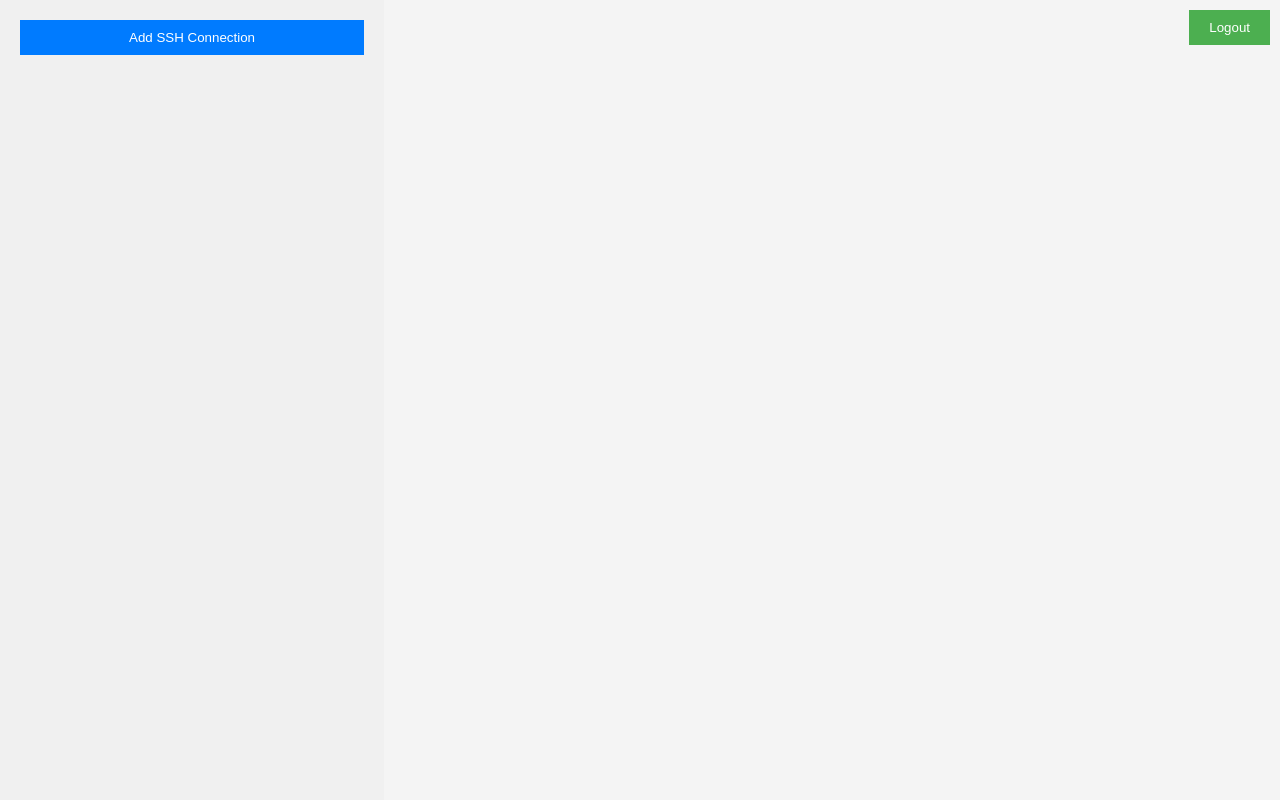
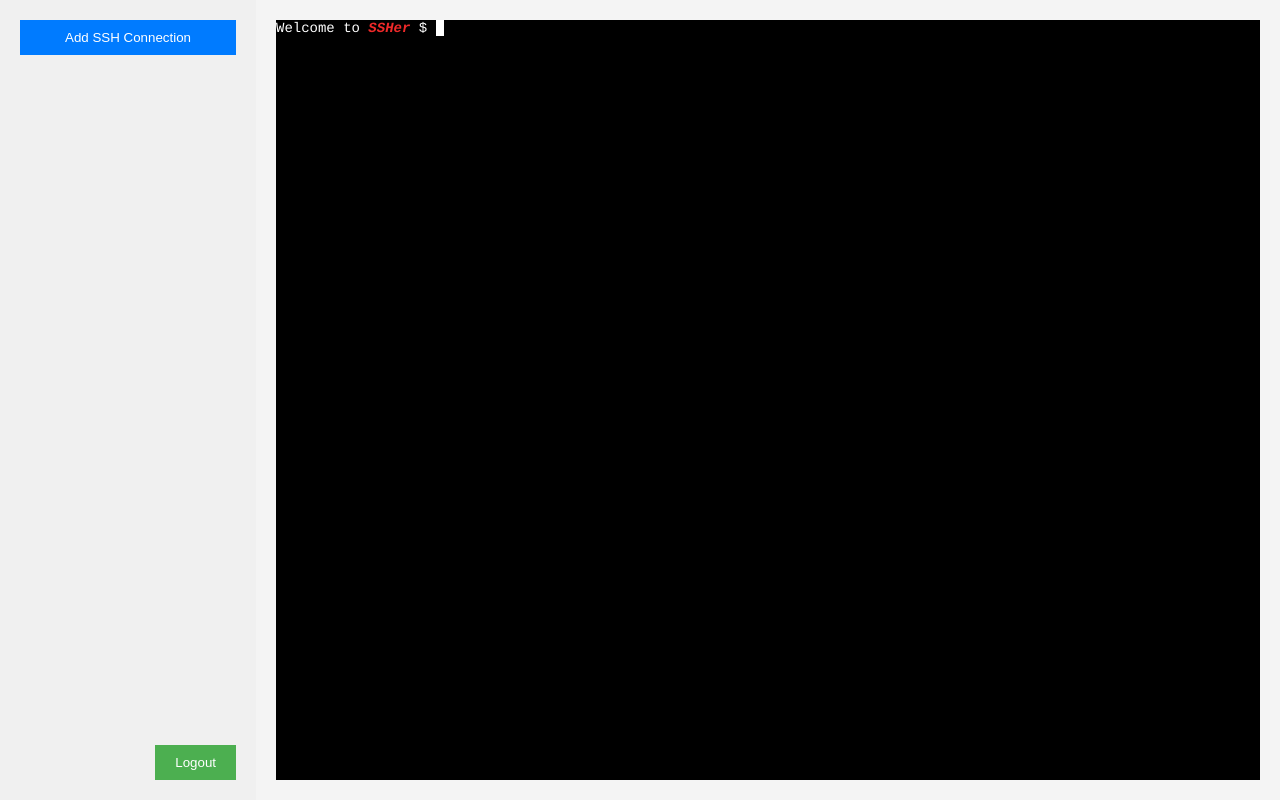
Before and after one commit to nirravv/SSHer, a website: page public/html/connections.html in a window 1280 px wide. Drawn offline with nearby package versions, Linux system fonts and the light colour scheme; no server answers; sample sign-in values are in the browser's storage.

Commit message:
implemented Xterm.js

```diff
--- a/package.json
+++ b/package.json
@@ -10,6 +10,8 @@
   "author": "",
   "license": "ISC",
   "dependencies": {
+    "@xterm/addon-fit": "^0.10.0",
+    "@xterm/xterm": "^5.5.0",
     "bcrypt": "^5.1.1",
     "cors": "^2.8.5",
     "dotenv": "^16.4.5",
--- a/public/css/connections.css
+++ b/public/css/connections.css
@@ -1,29 +1,25 @@
-/* connections.css */
-
 /* Base styles */
 body {
     font-family: Arial, sans-serif;
     background-color: #f4f4f4;
     color: #333;
     margin: 0;
-}
-
-/* Logout button styles */
-.logout-button {
-    position: fixed;
-    top: 10px;
-    right: 10px;
-    z-index: 1000; /* Ensures it's above other content */
+    display: flex;
+    height: 100vh;
+    overflow: hidden; /* Prevents body from having a scrollbar */
 }
 
 /* Sidebar styles */
 .left-panel {
-    width: 30%;
+    width: 20%;  /* Adjust width of left-panel */
     height: 100vh;
     background-color: #f0f0f0;
     padding: 20px;
     box-sizing: border-box;
-    float: left;
+    display: flex;
+    flex-direction: column;
+    justify-content: space-between;
+    overflow: auto; /* Allows scrolling if content overflows */
 }
 
 .add-ssh-connection-button {
@@ -45,6 +41,7 @@ body {
     list-style: none;
     padding: 0;
     margin: 0;
+    flex-grow: 1; /* Ensures the list takes available space */
 }
 
 .ssh-connection-item {
@@ -57,6 +54,54 @@ body {
 
 .ssh-connection-item:hover {
     background-color: #f0f0f0;
+}
+
+/* Right panel styles */
+.right-panel {
+    width: 80%;
+    height: 100vh;
+    padding: 20px;
+    box-sizing: border-box;
+    display: flex;
+    flex-direction: column;
+    overflow: hidden; /* Ensures the terminal does not overflow */
+}
+
+.terminal-container {
+    flex-grow: 1;
+    display: flex;
+    background-color: black;
+    overflow: hidden !important; /* Prevents scrollbars in the terminal container */
+}
+
+/* Terminal specific styles */
+#terminal {
+    width: 100%;
+    height: 100%;
+}
+
+/* Override xterm.js default styles */
+.xterm {
+    overflow: hidden !important; /* Prevent scrollbars */
+}
+
+.xterm-viewport {
+    overflow-y: hidden !important; /* Prevent vertical scrollbar */
+    overflow-x: hidden !important; /* Prevent horizontal scrollbar */
+}
+
+/* Logout button styles */
+.logout-button {
+    align-self: flex-end; /* Ensures the button is at the bottom */
+    padding: 10px 20px;
+    background-color: #4caf50;
+    color: white;
+    border: none;
+    cursor: pointer;
+}
+
+.logout-button:hover {
+    background-color: #45a049;
 }
 
 /* Modal styles */
@@ -118,15 +163,3 @@ button[type='submit'] {
 button[type='submit']:hover {
     background-color: #45a049;
 }
-
-button[id='logoutBtn'] {
-    padding: 10px 20px;
-    background-color: #4caf50;
-    color: white;
-    border: none;
-    cursor: pointer;
-}
-
-button[id='logoutBtn']:hover {
-    background-color: #45a049;
-}
--- a/public/html/connections.html
+++ b/public/html/connections.html
@@ -5,21 +5,20 @@
     <meta name="viewport" content="width=device-width, initial-scale=1.0">
     <title>SSH Client</title>
     <link rel="stylesheet" href="../css/connections.css">
+    <link rel="stylesheet" href="/node_modules/@xterm/xterm/css/xterm.css">
+    <script src="/node_modules/@xterm/xterm/lib/xterm.js"></script>
 </head>
 <body>
-    <!-- Logout button -->
-    <button id="logoutBtn" class="logout-button">Logout</button>
-
     <div class="left-panel">
         <!-- Left panel content goes here -->
         <button id="addSshConnectionBtn" class="add-ssh-connection-button">Add SSH Connection</button>
-        <ul id="sshConnectionList" class="ssh-connection-list">
-        </ul>
+        <ul id="sshConnectionList" class="ssh-connection-list"></ul>
+        <button id="logoutBtn" class="logout-button">Logout</button>
     </div>
     <div class="right-panel">
         <!-- Right panel content goes here -->
-        <div class="terminal">
-            <!-- Terminal content goes here -->
+        <div class="terminal-container">
+            <div id="terminal"></div>
         </div>
     </div>
 
--- a/public/js/connections.js
+++ b/public/js/connections.js
@@ -1,4 +1,39 @@
 document.addEventListener('DOMContentLoaded', () => {
+    // Terminal initialization
+    const term = new Terminal({
+        scrollback: 1000,
+        theme: {
+            background: '#000000'
+        },
+        // fontFamily: 'DejaVu Mono',
+        fontSize: 14,
+        cursorBlink: true
+    });
+
+    term.open(document.getElementById('terminal'));
+    term.write('Welcome to \x1B[1;3;31mSSHer\x1B[0m $ ');
+
+    // Ensure the terminal resizes properly
+    window.addEventListener('resize', () => {
+        term.fit();
+    });
+
+    // Focus the terminal when the page loads
+    term.focus();
+
+    // Handle keyboard input
+    term.onData((data) => {
+        // Check for Enter key press (Carriage Return \r or New Line \n)
+        if (data === '\r' || data === '\n') {
+            // Handle Enter press: Move cursor to a new line
+            term.write('\r\n'); // Write new line characters
+            // Here you can handle executing a command or any other logic
+        } else {
+            // Normal key press: Write the character to the terminal
+            term.write(data);
+        }
+    });
+
     // Add event listener for logging out
     const logoutBtn = document.getElementById('logoutBtn');
     if (logoutBtn) {
--- a/server.js
+++ b/server.js
@@ -1,4 +1,5 @@
 const express = require('express');
+const path = require('path');
 const { Client } = require('ssh2');
 const cors = require('cors');
 const mongoose = require('mongoose');
@@ -24,6 +25,8 @@ mongoose.connect(mongodbUrl, { useNewUrlParser: true, useUnifiedTopology: true }
 app.use(express.json());
 app.use(cors());
 app.use(express.static('public')); // Serve static files from the "public" directory
+// Serve static files from node_modules
+app.use('/node_modules', express.static(path.join(__dirname, 'node_modules')));
 
 // Import routes
 const authRoutes = require('./routes/authRoutes');
```
Also changed, not shown: 1 other file.
